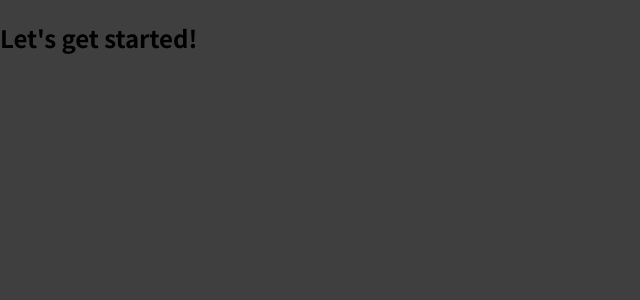
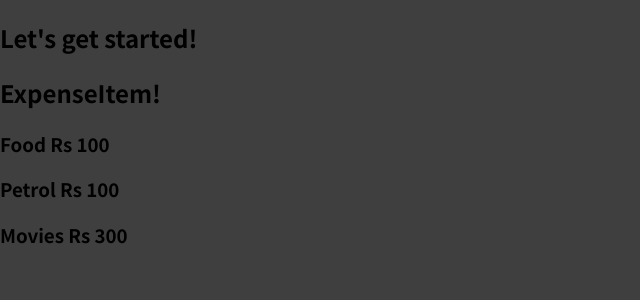
Before and after one commit to VarunK2801/01_starting_project, a JavaScript app: page / in a window 1280 px wide. Shown: the top 300 px of the page, without its empty margins (0-640 px from the left). Built offline with nearby package versions, Linux system fonts and the light colour scheme.

Commit message:
Task no 7 react

```diff
--- a/src/App.js
+++ b/src/App.js
@@ -1,7 +1,10 @@
+import ExpenseItem from "./components/ExpenseItem";
+
 function App() {
   return (
     <div>
       <h2>Let's get started!</h2>
+      <ExpenseItem></ExpenseItem>
 
 
     </div>
```
